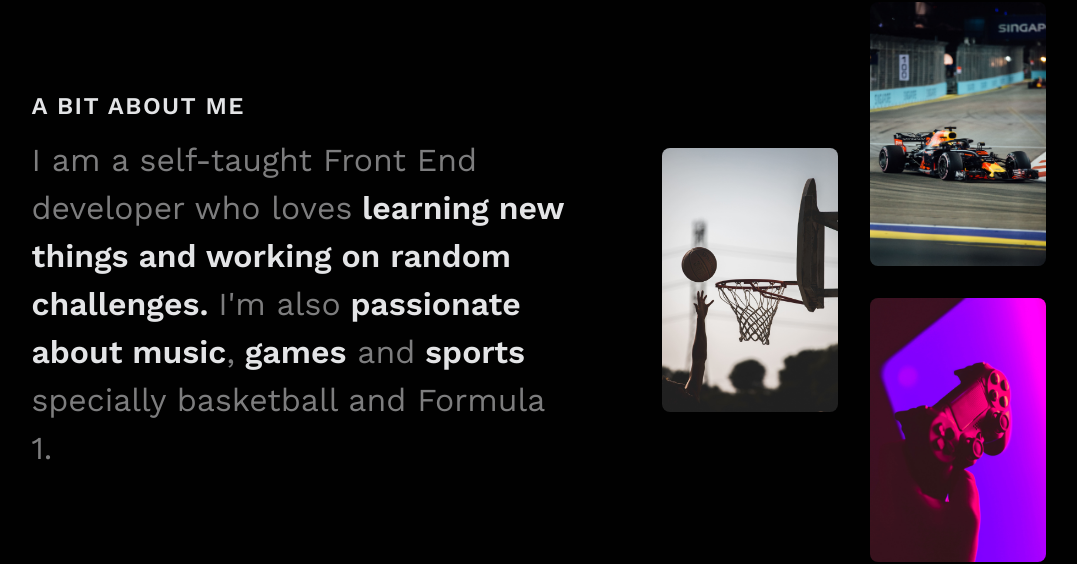
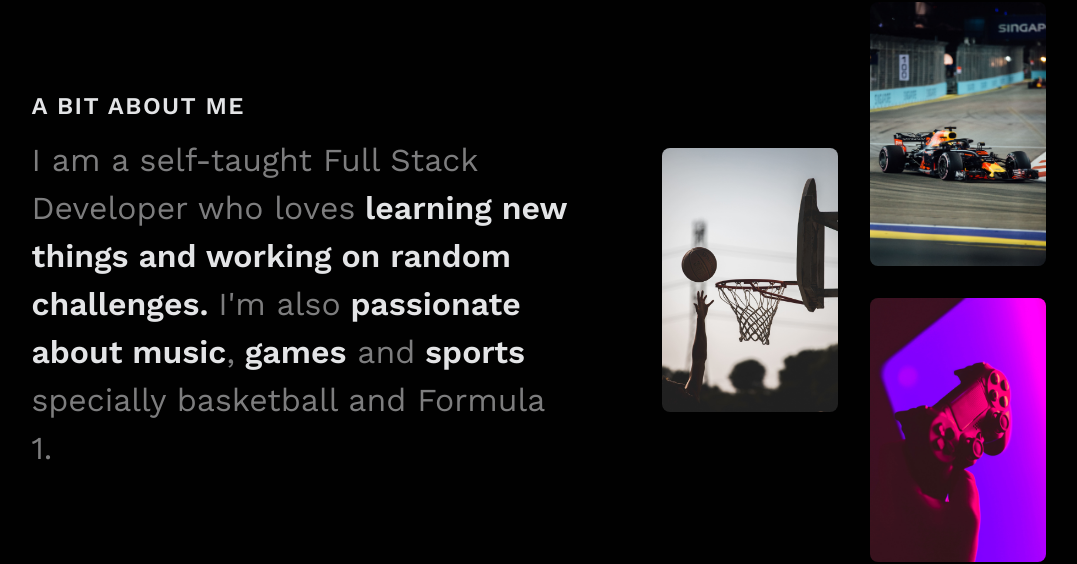
Before and after one commit to pedro772/my-portfolio, a React (Vite) app: page / in a window 1280 px wide. Shown: the part 3351-3915 px from the top of the page, without its empty margins (71-1148 px from the left). Built offline with nearby package versions, Linux system fonts and the light colour scheme.

Commit message:
update about me

```diff
--- a/src/App.jsx
+++ b/src/App.jsx
@@ -179,7 +179,7 @@ function App() {
               <h4 className='about__title'>A BIT ABOUT ME</h4>
               <p className='description'>
               <span className='emphasis'> </span>
-                I am a self-taught Front End developer who loves
+                I am a self-taught Full Stack Developer who loves
                 <span className='emphasis'> learning new things and working on random challenges. </span>
                 I'm also
                 <span className='emphasis'> passionate about music</span>,
```
